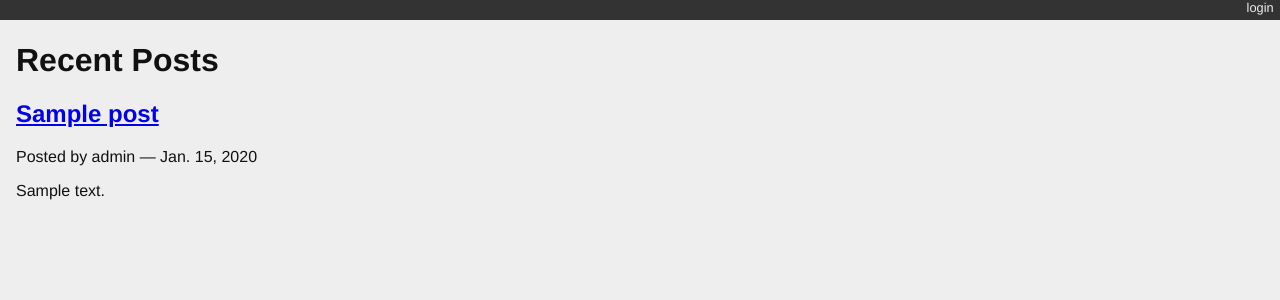
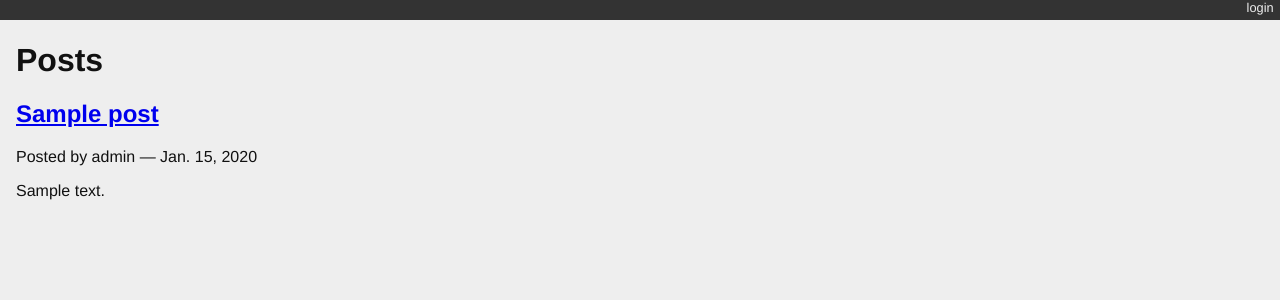
Before and after one commit to DevinDuval09/django_blog, a Django app: page / in a window 1280 px wide. Shown: the top 300 px of the page. Run offline with Django 3.2, Linux system fonts and the light colour scheme; data comes from the database, SQL or seed files in the repository; tables that the repository leaves empty hold one stand-in row (values such as "Sample post").

Commit message:
changed page title

```diff
--- a/django_blog/blogging/templates/blogging/list.html
+++ b/django_blog/blogging/templates/blogging/list.html
@@ -1,7 +1,7 @@
 
 {% extends "base.html" %}
 {% block content %}
-<h1>Recent Posts</h1>
+<h1>Posts</h1>
 {% comment %}{% endcomment %}
 {% for post in object_list %}
     <div class="post">
```
